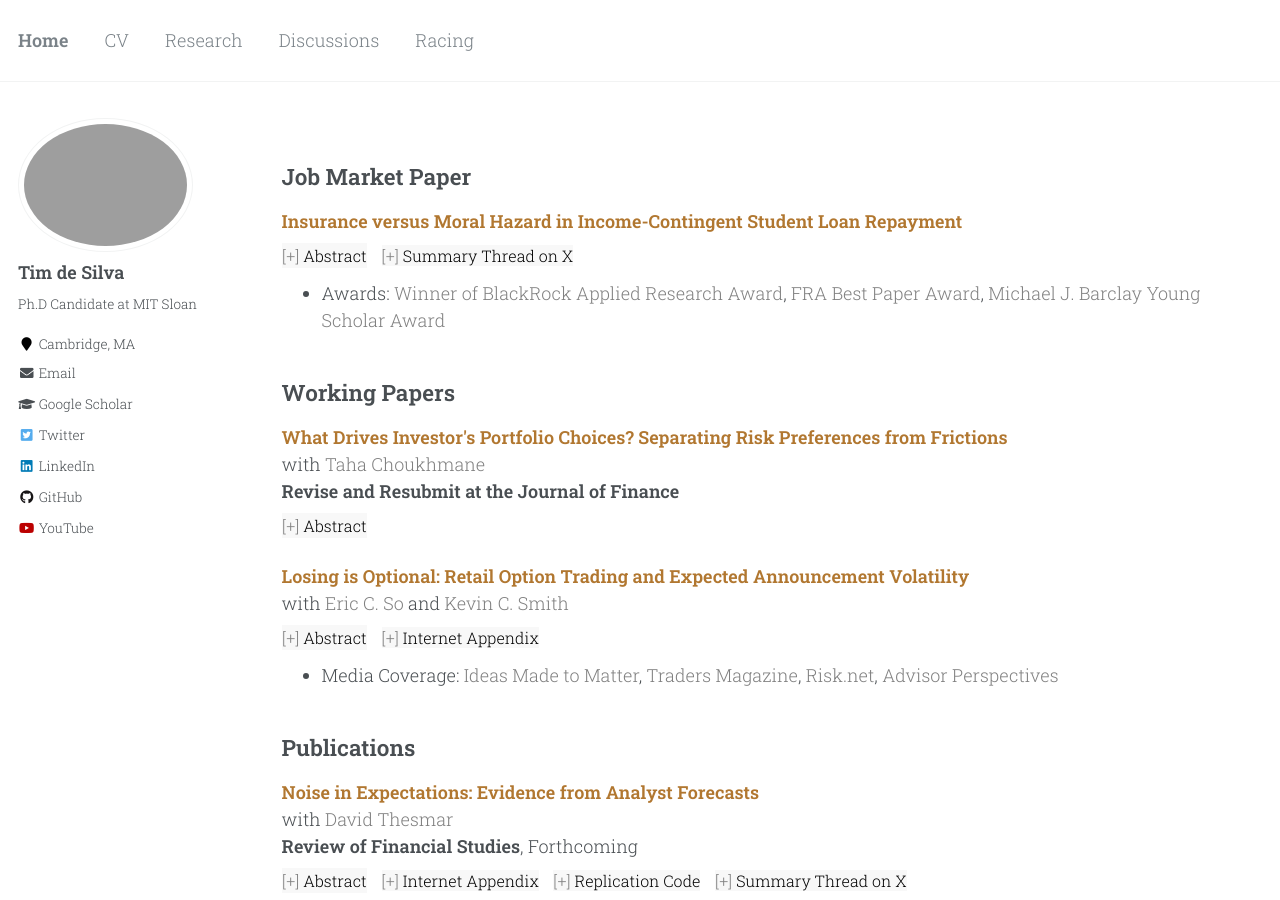
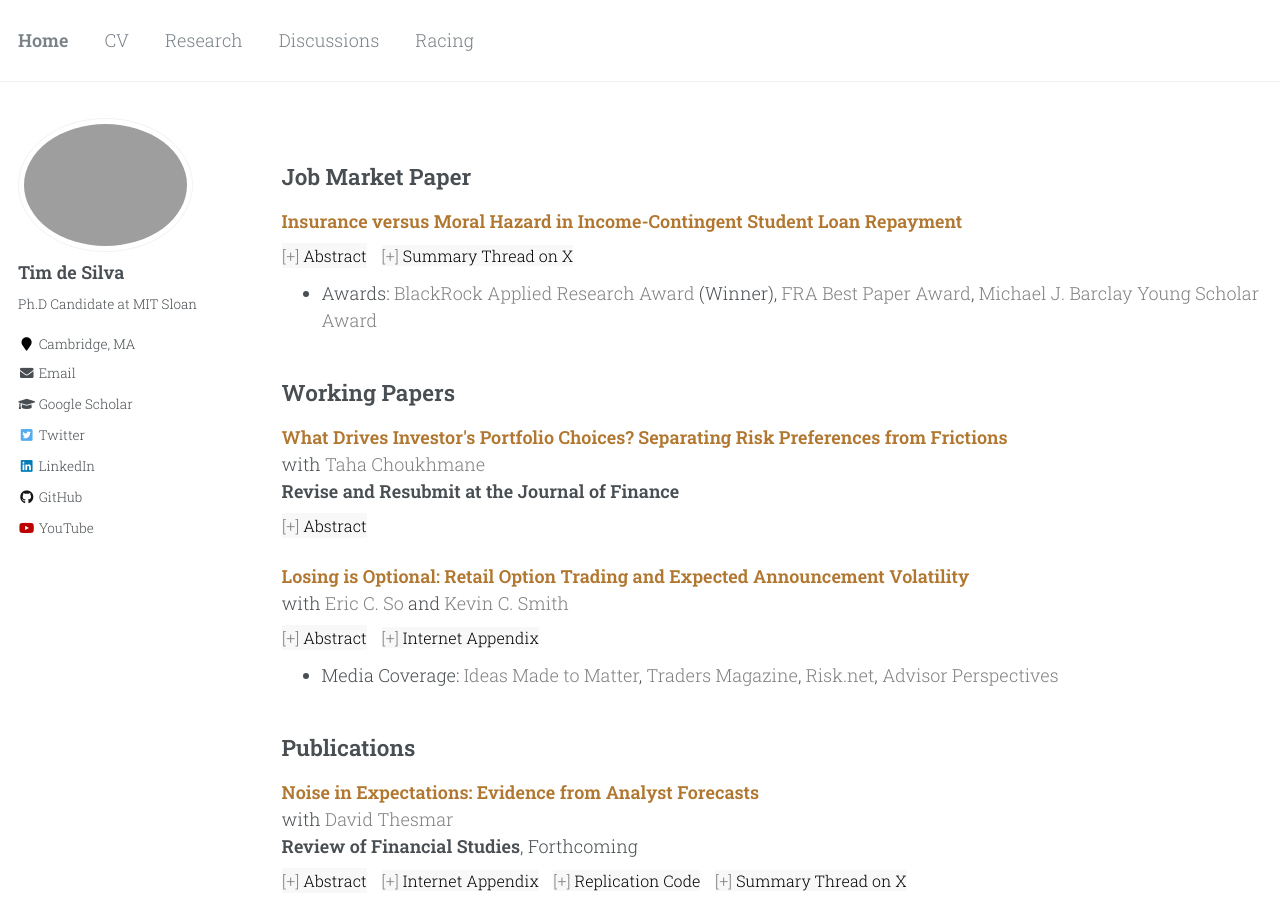
Before and after one commit to timhdesilva/timhdesilva.github.io, a Jekyll site: the page built from _pages/research.html, in a window 1280 px wide and 900 px high. Built offline with Jekyll 4.4.1, drawn with Linux system fonts in a browser that asks for light colours.

Commit message:
update awards

```diff
--- a/_pages/research.html
+++ b/_pages/research.html
@@ -63,7 +63,7 @@ author_profile: true
       <button class="abstract-button" data-target="jmp" style="margin-top:8px; margin-right: 10px;">Abstract</button>
       <a style="text-decoration:none; background-color:#f8f8f8; font-size: 16px; font-family: Roboto Slab, serif;" href="https://x.com/timdesilva/status/1728472810203279590?s=20"><span style="color: gray;">[+]</span> <span style="color:black;">Summary Thread on X</span></a>
     <ul style="margin-top: -12px">
-      <li>Awards: <a style="text-decoration:none; color:gray" href="https://www.blackrock.com/corporate/applied-research-award">Winner of BlackRock Applied Research Award</a>, <a style="text-decoration:none; color:gray" href="https://fraconference.com/previous-programs/">FRA Best Paper Award</a>, <a style="text-decoration:none; color:gray" href="https://fraconference.com/previous-programs/">Michael J. Barclay Young Scholar Award</a></li>
+      <li>Awards: <a style="text-decoration:none; color:gray" href="https://www.blackrock.com/corporate/applied-research-award">BlackRock Applied Research Award</a> (Winner), <a style="text-decoration:none; color:gray" href="https://fraconference.com/previous-programs/">FRA Best Paper Award</a>, <a style="text-decoration:none; color:gray" href="https://fraconference.com/previous-programs/">Michael J. Barclay Young Scholar Award</a></li>
     </ul>
 </p>
 <div id="jmp" class="abstract-content">
```
